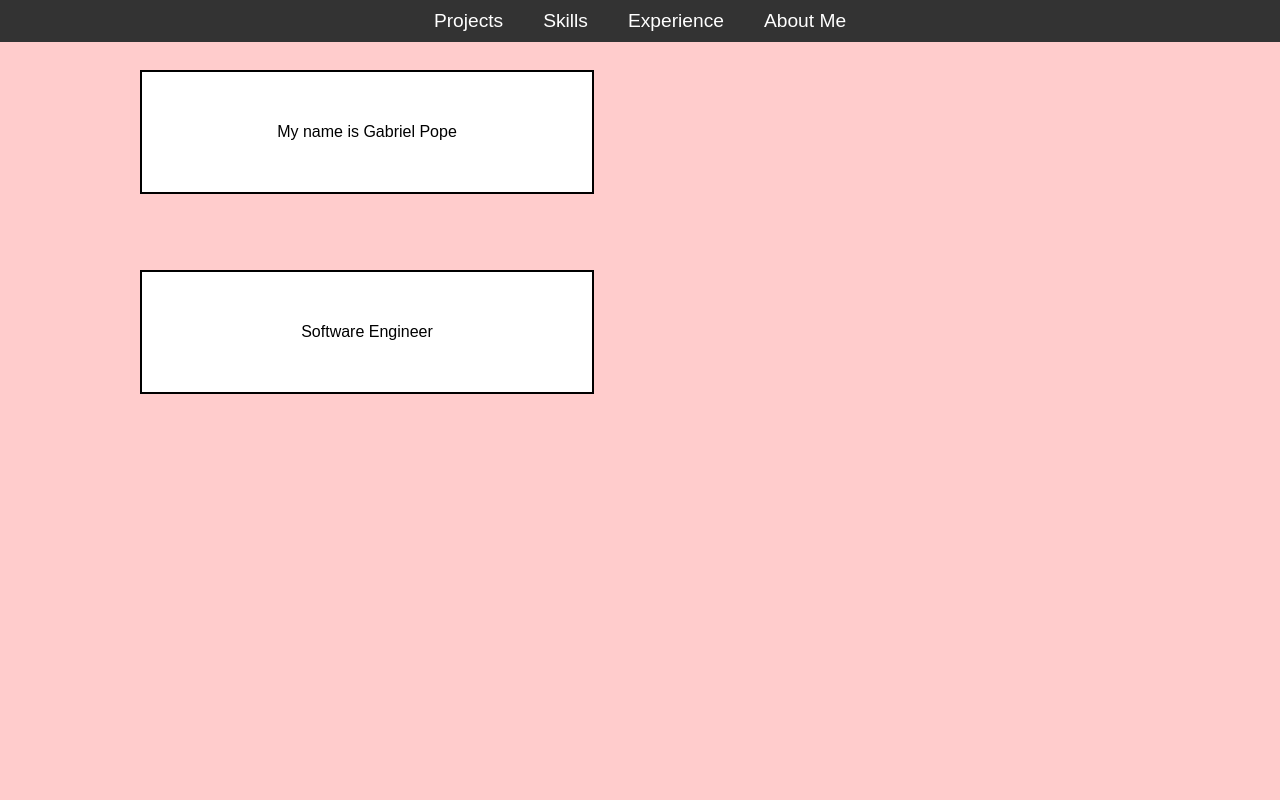
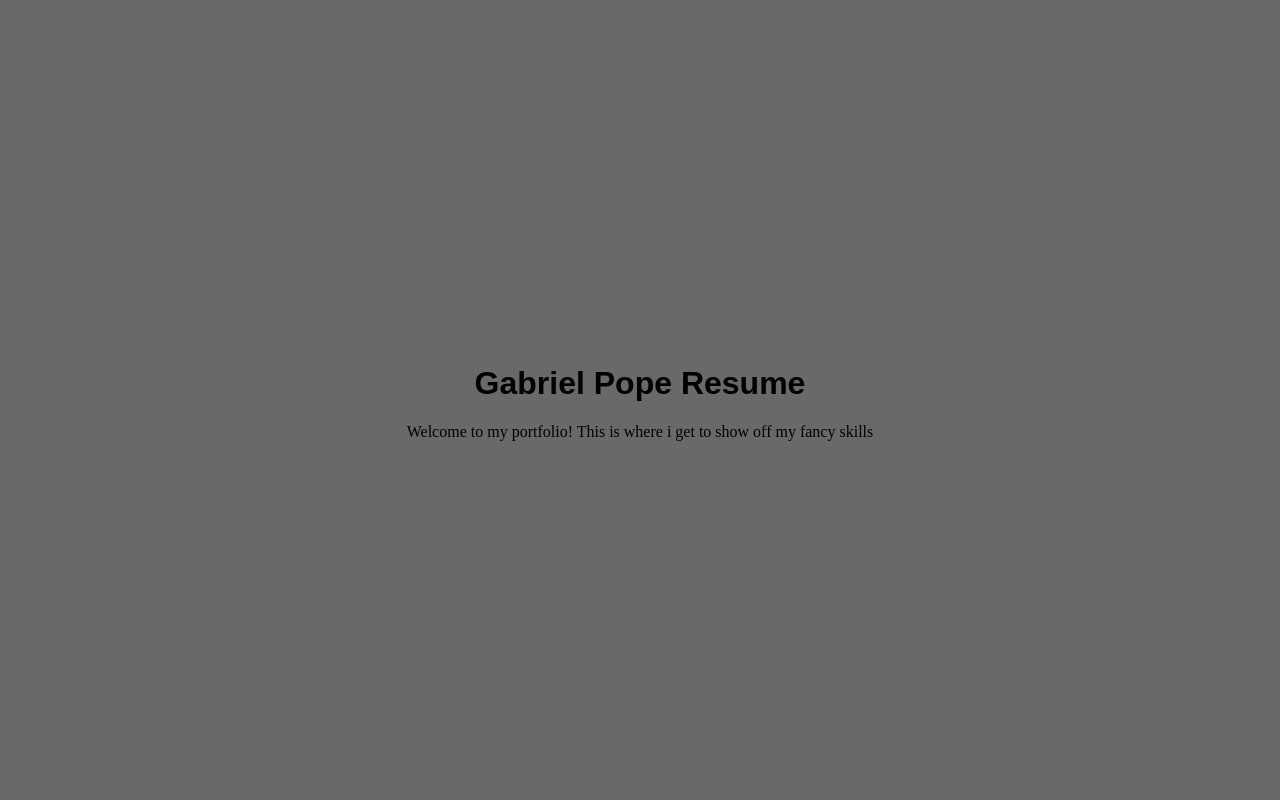
Before and after one commit to GabrielPopeDeveloper/2024-Portfolio, a plain HTML site: page index.html in a window 1280 px wide. Shown: the top 800 px of the page. Drawn offline with Linux system fonts and the light colour scheme.

Commit message:
added new page and functions such as loading when page is opened and centered text.

```diff
--- a/index.css
+++ b/index.css
@@ -1,107 +1,46 @@
 body {
+    background-color: dimgrey;
+    height: 100vh; /* Set the body height to 100% of the viewport height */
     margin: 0;
-    padding: 0;
-    font-family: Arial, sans-serif;
+    display: flex;
+    justify-content: center; /* Horizontally center content */
+    align-items: center; /* Vertically center content */
 }
 
-.navigation {
-    position: fixed;
-    top: 0;
-    left: 0;
-    width: 100%;
-    background-color: #333;
-    display: flex;
-    justify-content: center;
-    padding: 10px 0;
-    z-index: 1000;
+#loading-bar {
+    width: 200px; /* Set the width of the loading bar */
+    height: 20px; /* Set the height of the loading bar */
+    background-color: lightgray; /* Set the background color of the loading bar */
+    margin-top: 20px; /* Set the top margin of the loading bar */
+    animation: loading 2s linear forwards; /* Apply loading animation */
 }
 
-.navigation a {
-    color: #fff;
-    text-decoration: none;
-    margin: 0 20px;
-    font-size: 1.2rem;
-    transition: color 0.3s ease;
+#loading-icon  img{
+    /* Styling for your loading icon goes here */
+    max-width: 200px; /* Limit the maximum width to 200 pixels */
+    max-height: 200px; /* Limit the maximum height to 200 pixels */
 }
 
-.navigation a:hover {
-    color: #ffcc00;
+@keyframes loading {
+    from { width: 0; } /* Start loading animation with width 0 */
+    to { width: 100%; } /* End loading animation with width 100% */
 }
 
-main {
-    width: 100%;
-    display: flex;
-    flex-direction: column;
+#center {
+    text-align: center;
 }
 
-section {
-    height: 100vh;
-    overflow-y: auto;
-    padding: 20px;
-    display: flex;
-    flex-direction: column;
-    justify-content: center;
-    align-items: center;
-    transition: opacity 0.5s ease;
+h1 {
+    font-weight: bold;
+    font-family: comic-sans, sans-serif;
 }
 
-section:nth-child(1) {
-    background-color: #ffcccc; /* About Me section background color */
+@keyframes fade-in {
+    0% { opacity: 0; }
+    100% { opacity: 1; }
 }
 
-section:nth-child(2) {
-    background-color: #ccffcc; /* Experience section background color */
+/* Apply fade-in animation to loading container and content */
+.fade-in {
+    animation: fade-in 1s ease-in-out forwards;
 }
-
-section:nth-child(3) {
-    background-color: #ccccff; /* Projects section background color */
-}
-
-section:nth-child(4) {
-    background-color: #ffffcc; /* Skills section background color */
-}
-
-section h2 {
-    margin-top: 0;
-}
-
-/* Styles for About Me section */
-#about {
-    padding: 20px;
-}
-
-/* Styles for info boxes */
-.info-box {
-    position: relative;
-    height: 100%;
-    display: flex;
-    justify-content: center; /* Center horizontally */
-    align-items: center; /* Center vertically */
-}
-
-.box {
-    width: 450px;
-    height: 120px;
-    background-color: #fff; /* White background */
-    border: 2px solid #000; /* Black border */
-    display: flex;
-    justify-content: center;
-    align-items: center;
-}
-
-.box:nth-child(1) {
-    position: absolute;
-    top: 50px; /* Adjust top position in pixels */
-    left: -500px; /* Adjust left position in pixels */
-}
-
-.box:nth-child(2) {
-    position: absolute;
-    top: 250px; /* Adjust top position in pixels */
-    left: -500px; /* Adjust left position for the second box */
-}
-
-.box p {
-    margin: 0;
-    font-size: 16px;
-}
--- a/index.html
+++ b/index.html
@@ -2,61 +2,23 @@
 <html lang="en">
 <head>
     <meta charset="UTF-8">
-    <meta http-equiv="X-UA-Compatible" content="IE=edge">
     <meta name="viewport" content="width=device-width, initial-scale=1.0">
-    <title>2024 Portfolio</title>
+    <title>Gabriel Pope Resume</title>
     <link rel="stylesheet" href="index.css">
-    <script src="index.js" defer></script>
 </head>
 <body>
-    <header>
-        <!-- Header content -->
-    </header>
-
-    <nav class="navigation">
-        <a href="#projects">Projects</a>
-        <a href="#skills">Skills</a>
-        <a href="#experience">Experience</a>
-        <a href="#about">About Me</a>
-    </nav>
-
-    <div class="hero">
-        <!-- Hero content -->
+    <div id="loading-container" class="fade-in fade-out">
+        <div id="loading-icon">
+<img src="icon.jpg" alt="">
+        </div>
+        <div id="loading-bar"></div>
     </div>
-
-    <main>
-        <section id="about">
-            <div class="info-box">
-                <div class="box">
-                    <p>My name is Gabriel Pope</p>
-                </div>
-                <div class="box">
-                    <p>Software Engineer</p>
-                </div>
-            </div>
-        </section>
-
-        <section id="experience">
-            <h2>Experience</h2>
-            <p>Lorem ipsum dolor sit amet, consectetur adipiscing elit. Sed eget sapien vel ante tincidunt blandit.</p>
-        </section>
-
-        <section id="projects">
-            <h2>Projects</h2>
-            <p>Lorem ipsum dolor sit amet, consectetur adipiscing elit. Sed eget sapien vel ante tincidunt blandit.</p>
-        </section>
-
-        <section id="skills">
-            <h2>Skills</h2>
-            <p>Lorem ipsum dolor sit amet, consectetur adipiscing elit. Sed eget sapien vel ante tincidunt blandit.</p>
-        </section>
-    </main>
-
-
-    <footer>
-        <!-- Footer content -->
-    </footer>
-    <script src="index.js" defer></script>
+    <div id="content" style="display: none;">
+    <div id="center">
+        <h1>Gabriel Pope Resume</h1>
+        <p>Welcome to my portfolio! This is where i get to show off my fancy skills</p>
+    </div>
+</div>
+    <script src="index.js"></script>
 </body>
-
 </html>
--- a/index.js
+++ b/index.js
@@ -1,16 +1,13 @@
-document.addEventListener("DOMContentLoaded", function() {
-    const links = document.querySelectorAll(".navigation a");
+window.addEventListener('load', function() {
+    // Simulate a loading delay of 5 seconds
+    setTimeout(function() {
+        // After the loading delay, fade in the loading elements
+        document.getElementById('loading-container').classList.add('fade-in');
+        document.getElementById('content').style.display = 'block';
 
-    links.forEach(link => {
-        link.addEventListener("click", function(event) {
-            event.preventDefault();
-            const targetId = this.getAttribute("href").substring(1);
-            const targetElement = document.getElementById(targetId);
-
-            window.scrollTo({
-                top: targetElement.offsetTop - 50, // Adjust offset as needed
-                behavior: "smooth"
-            });
-        });
-    });
+        // After the fade-in animation duration (e.g., 1 second), remove the loading image
+        setTimeout(function() {
+            document.getElementById('loading-icon').style.display = 'none';
+        }, 0); // 1000 milliseconds = 1 second (adjust as needed)
+    }, 5000); // 5000 milliseconds = 5 seconds
 });
```
Also changed, not shown: icon.jpg (added).
